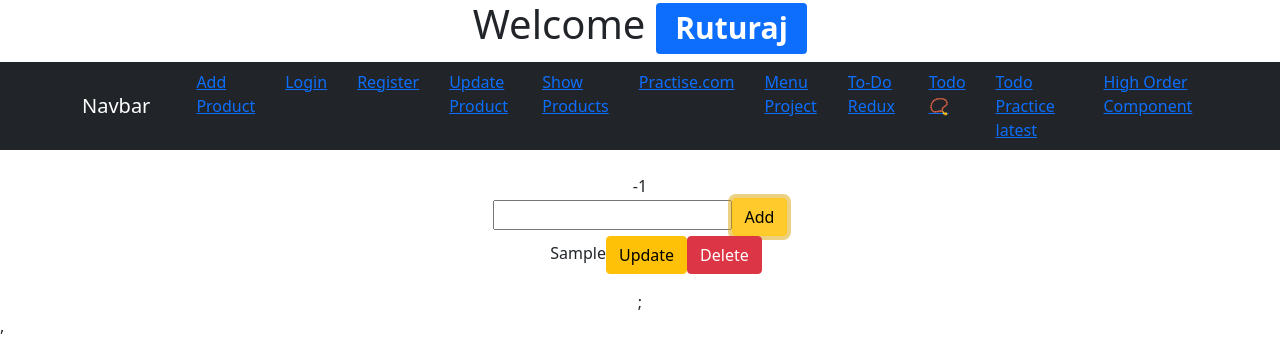
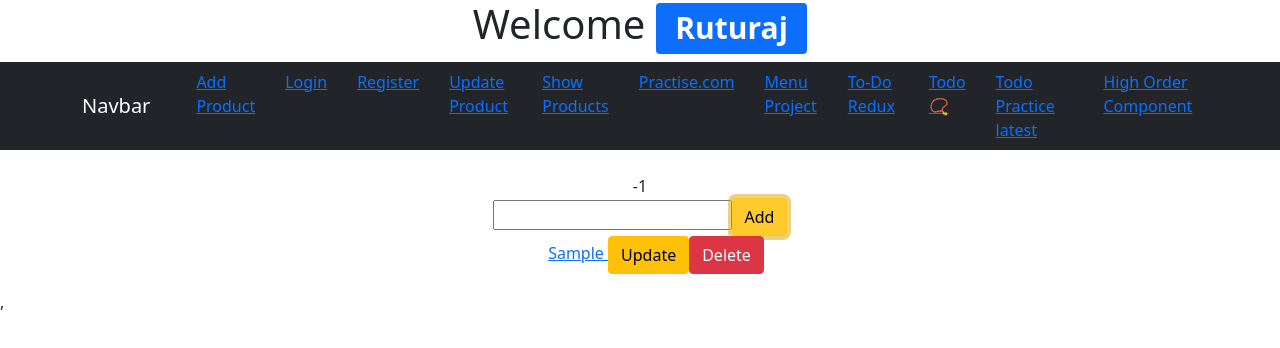
Before and after one commit to Ruturaj007/Ecom-Dashboard, a React (Create React App) app: page /Too in a window 1280 px wide. Both pictures are taken after typing "Sample" into the empty fields and a click on the button "Add". Shown: the top 348 px of the page. Built offline with nearby package versions, Linux system fonts and the light colour scheme.

Commit message:
Added Dynamic routing functionality

```diff
--- a/src/Components/TO DO List/ToDo.js
+++ b/src/Components/TO DO List/ToDo.js
@@ -5,7 +5,8 @@ import { useSelector, useDispatch } from "react-redux";
 import React, { useState } from "react";
 import { Button, InputGroup, FormControl,Form } from "react-bootstrap";
 import logo from "../TO DO List/logo.jpeg";
-
+import { BrowserRouter as Router, Link , Route } from "react-router-dom";
+import User from "./User"
 const ToDo = () => {
   const [addinput, setAddinput] = useState([]);
   const addeverything = useSelector((state) => state.todoReducer.addeverything); // To get all the data
@@ -18,6 +19,7 @@ const ToDo = () => {
 
   return (
     <div style={{ textAlign: "center" }}>
+      <Router>
       <figure>
         <h1 className="todo"> To Do List</h1>
         <img className="logo" src={logo} alt="Logo" />
@@ -50,8 +52,11 @@ const ToDo = () => {
         {addeverything.map((value) => {
           return (
             <li key={value.id} className="li">
+               <Link to={"/users/"+value.id+"/"+value.name}> {/*  We have added Link here and after clicking the link we will see id and name */}
               {/* Here it will take id from allInputData id and name as a value whatever is stored in addinput */}
-              {value.name}
+              {value.name} </Link>
+
+              {/* {value.name} */}
               {isopen === value.id && (
                 <input
                   type="text"
@@ -76,6 +81,7 @@ const ToDo = () => {
             </li>
           );
         })}
+         <Route path={"/users/:id/:name"} ><User /></Route>
       </ul>
       <Button
         className="remove fas fa-trash-alt"
@@ -89,6 +95,7 @@ const ToDo = () => {
         onClick={() => dispatch(removeall())}
       > Delete All</Button>
       </Form>
+      </Router>
     </div>
   );
 };
--- a/src/Components/TO DO List/ToDoP.js
+++ b/src/Components/TO DO List/ToDoP.js
@@ -1,5 +1,8 @@
 import React, { useState } from "react";
 import { Button } from "react-bootstrap";
+import { BrowserRouter as Router, Link , Route } from "react-router-dom";
+import User from "./User"
+
 const ToDoP = () => {
   const [input, setInput] = useState("");
   const [list, setList] = useState([]);
@@ -53,7 +56,6 @@ const ToDoP = () => {
     }
   };
 
-
   const del = (id) => {
     const newdellist = list.filter((elem) => {
       return elem.id !== id;
@@ -62,6 +64,7 @@ const ToDoP = () => {
   };
   return (
     <div style={{ textAlign: "center" }}>
+      <Router>
       <div> {isopen} </div>
       <input
         type="text"
@@ -76,8 +79,9 @@ const ToDoP = () => {
         {list.map((value) => {
           return (
             <li key={value.id}>
-              {" "}
-              {value.name}
+              <Link to={"/users/"+value.id+"/"+value.name}> {/*  We have added Link here and after clicking the link we will see id and name */}
+              {value.name} </Link>
+
               {isopen === value.id && (
                 <input
                   type="text"
@@ -99,8 +103,10 @@ const ToDoP = () => {
             </li>
           );
         })}
+        <Route path={"/users/:id/:name"} ><User /></Route>
       </ul>
-      ;
+      </Router>
+
     </div>
   );
 };
--- /dev/null
+++ b/src/Components/TO DO List/User.js
@@ -0,0 +1,12 @@
+import React from "react";
+import {Badge} from "react-bootstrap"
+import { withRouter } from "react-router";
+const User = (props) => {
+  return (
+    <div>
+      <h1> Welcome <Badge bg="primary">{props.match.params.name}</Badge></h1>
+      <h1> Your id is {props.match.params.id}</h1>
+    </div>
+  );
+};
+export default withRouter(User);
```
